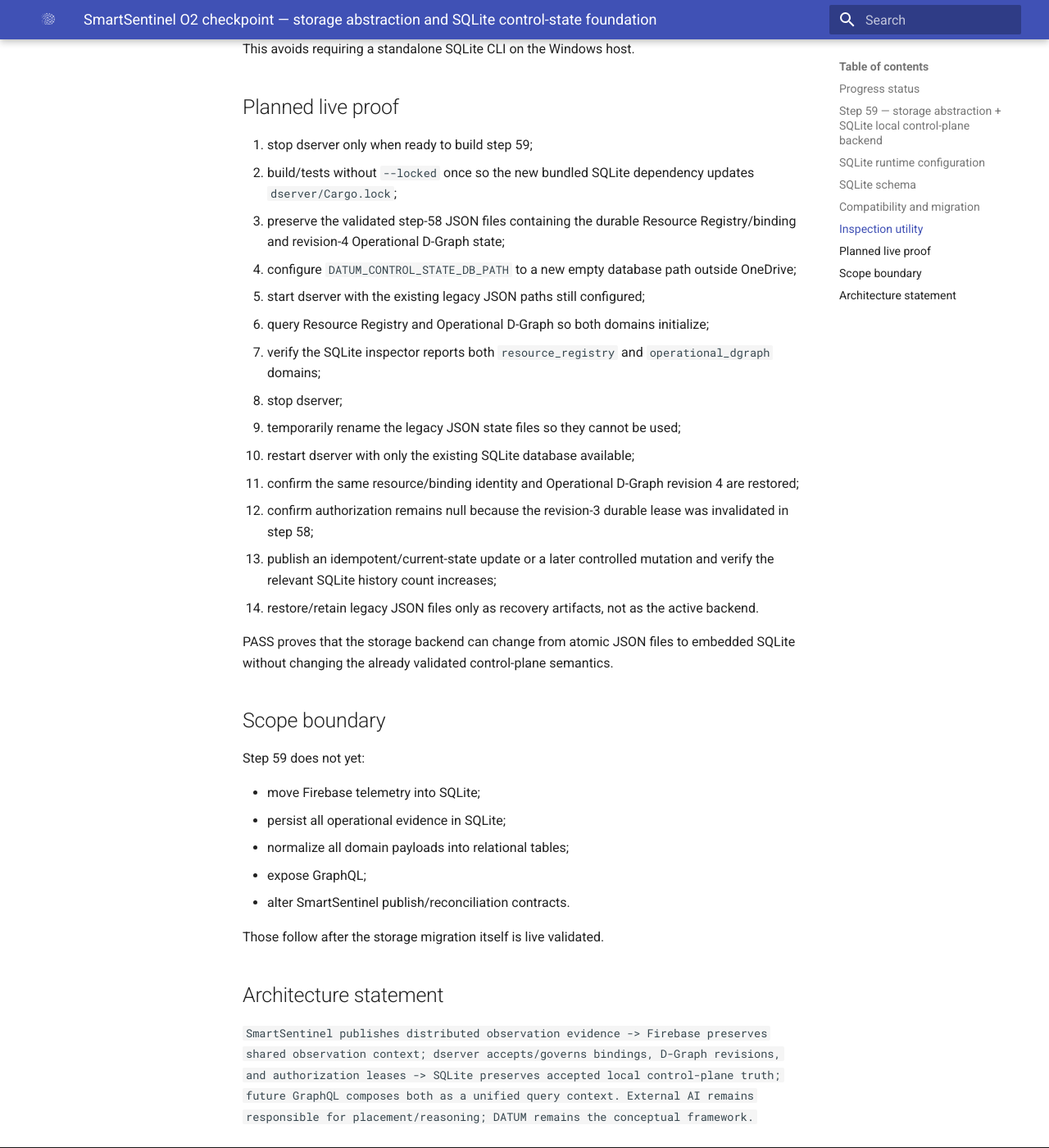
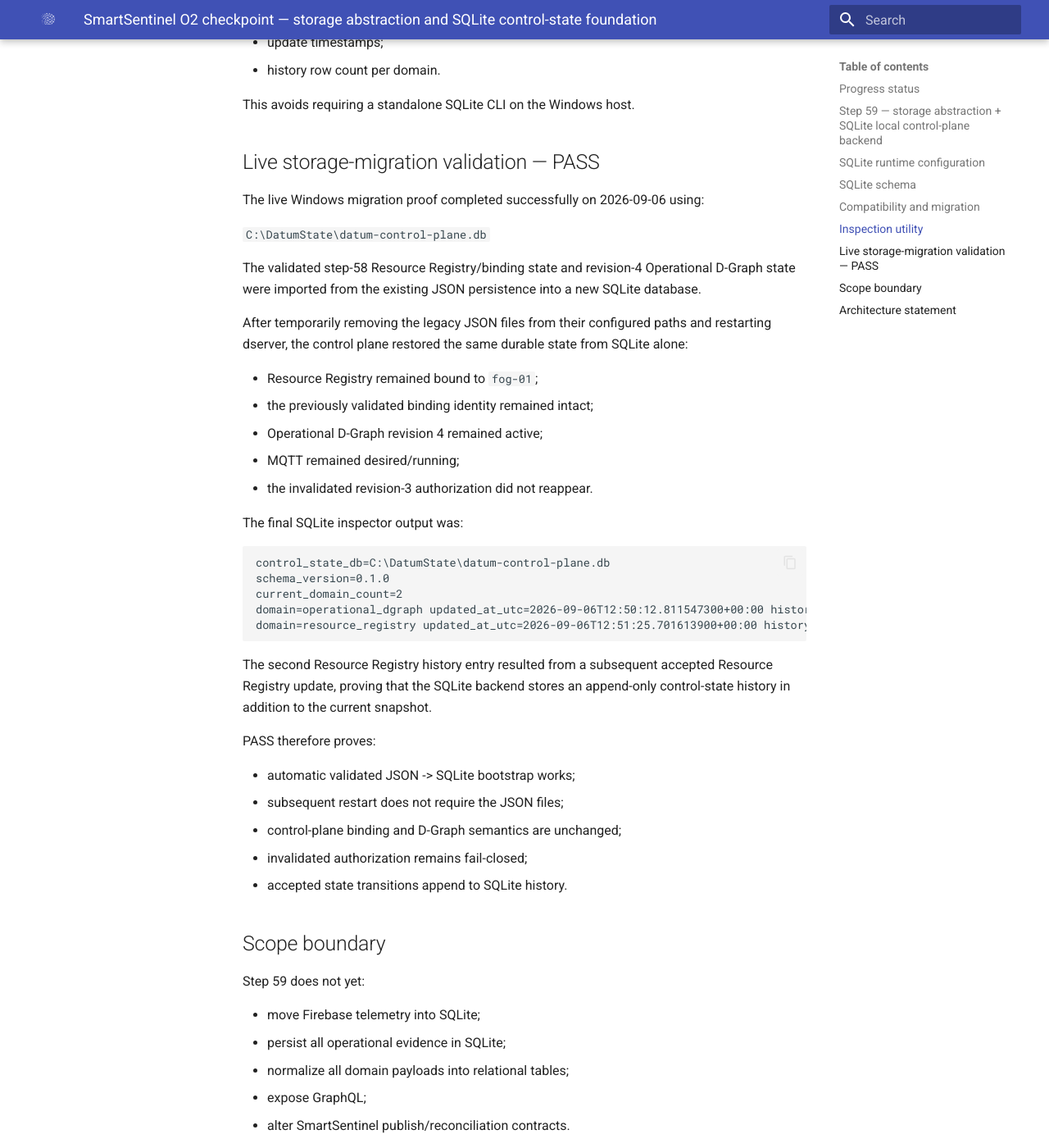
Before and after one commit to dnredson/datum, an MkDocs documentation site: the page built from documentation/checkpoints/SMARTSENTINEL_PROGRESS_2026-09-06_O2_STORAGE_SQLITE_FOUNDATION.md, in a window 1280 px wide and 1400 px high, scrolled down 3484 px. Shown: the whole window at 82% size. Built offline with MkDocs 1.6.1 and Material for MkDocs 9.7.7, drawn with Linux system fonts in a browser that asks for light colours; some of the changed text lies outside the part shown.

Commit message:
Record step 59 SQLite live validation

````diff
--- a/documentation/checkpoints/SMARTSENTINEL_PROGRESS_2026-09-06_O2_STORAGE_SQLITE_FOUNDATION.md
+++ b/documentation/checkpoints/SMARTSENTINEL_PROGRESS_2026-09-06_O2_STORAGE_SQLITE_FOUNDATION.md
@@ -16,7 +16,7 @@
 - 56/100 — LIVE PASS.
 - 57/100 — LIVE PASS.
 - 58/100 — LIVE PASS.
-- 59/100 — IMPLEMENTED, pending compile/live storage-migration validation.
+- 59/100 — LIVE PASS.
 
 ## Step 59 — storage abstraction + SQLite local control-plane backend
 
@@ -45,6 +45,8 @@
 Recommended live path:
 
 `C:\DatumState\datum-control-plane.db`
+
+SQLite is embedded through `rusqlite` with the bundled SQLite library. It is not a separate daemon or network service; starting dserver opens/creates the configured database file directly.
 
 ## SQLite schema
 
@@ -120,24 +122,41 @@
 
 This avoids requiring a standalone SQLite CLI on the Windows host.
 
-## Planned live proof
+## Live storage-migration validation — PASS
 
-1. stop dserver only when ready to build step 59;
-2. build/tests without `--locked` once so the new bundled SQLite dependency updates `dserver/Cargo.lock`;
-3. preserve the validated step-58 JSON files containing the durable Resource Registry/binding and revision-4 Operational D-Graph state;
-4. configure `DATUM_CONTROL_STATE_DB_PATH` to a new empty database path outside OneDrive;
-5. start dserver with the existing legacy JSON paths still configured;
-6. query Resource Registry and Operational D-Graph so both domains initialize;
-7. verify the SQLite inspector reports both `resource_registry` and `operational_dgraph` domains;
-8. stop dserver;
-9. temporarily rename the legacy JSON state files so they cannot be used;
-10. restart dserver with only the existing SQLite database available;
-11. confirm the same resource/binding identity and Operational D-Graph revision 4 are restored;
-12. confirm authorization remains null because the revision-3 durable lease was invalidated in step 58;
-13. publish an idempotent/current-state update or a later controlled mutation and verify the relevant SQLite history count increases;
-14. restore/retain legacy JSON files only as recovery artifacts, not as the active backend.
+The live Windows migration proof completed successfully on 2026-09-06 using:
 
-PASS proves that the storage backend can change from atomic JSON files to embedded SQLite without changing the already validated control-plane semantics.
+`C:\DatumState\datum-control-plane.db`
+
+The validated step-58 Resource Registry/binding state and revision-4 Operational D-Graph state were imported from the existing JSON persistence into a new SQLite database.
+
+After temporarily removing the legacy JSON files from their configured paths and restarting dserver, the control plane restored the same durable state from SQLite alone:
+
+- Resource Registry remained bound to `fog-01`;
+- the previously validated binding identity remained intact;
+- Operational D-Graph revision 4 remained active;
+- MQTT remained desired/running;
+- the invalidated revision-3 authorization did not reappear.
+
+The final SQLite inspector output was:
+
+```text
+control_state_db=C:\DatumState\datum-control-plane.db
+schema_version=0.1.0
+current_domain_count=2
+domain=operational_dgraph updated_at_utc=2026-09-06T12:50:12.811547300+00:00 history_count=1
+domain=resource_registry updated_at_utc=2026-09-06T12:51:25.701613900+00:00 history_count=2
+```
+
+The second Resource Registry history entry resulted from a subsequent accepted Resource Registry update, proving that the SQLite backend stores an append-only control-state history in addition to the current snapshot.
+
+PASS therefore proves:
+
+- automatic validated JSON -> SQLite bootstrap works;
+- subsequent restart does not require the JSON files;
+- control-plane binding and D-Graph semantics are unchanged;
+- invalidated authorization remains fail-closed;
+- accepted state transitions append to SQLite history.
 
 ## Scope boundary
 
@@ -149,8 +168,8 @@
 - expose GraphQL;
 - alter SmartSentinel publish/reconciliation contracts.
 
-Those follow after the storage migration itself is live validated.
+GraphQL is an API/query layer rather than a third database. It is intentionally introduced only after this storage migration is proven, so it can compose the already stable SQLite control state and Firebase observation state without entering the reconciliation mutation path.
 
 ## Architecture statement
 
-`SmartSentinel publishes distributed observation evidence -> Firebase preserves shared observation context; dserver accepts/governs bindings, D-Graph revisions, and authorization leases -> SQLite preserves accepted local control-plane truth; future GraphQL composes both as a unified query context. External AI remains responsible for placement/reasoning; DATUM remains the conceptual framework.`
+`SmartSentinel publishes distributed observation evidence -> Firebase preserves shared observation context; dserver accepts/governs bindings, D-Graph revisions, and authorization leases -> SQLite preserves accepted local control-plane truth; GraphQL composes both as a unified query context. External AI remains responsible for placement/reasoning; DATUM remains the conceptual framework.`
````
